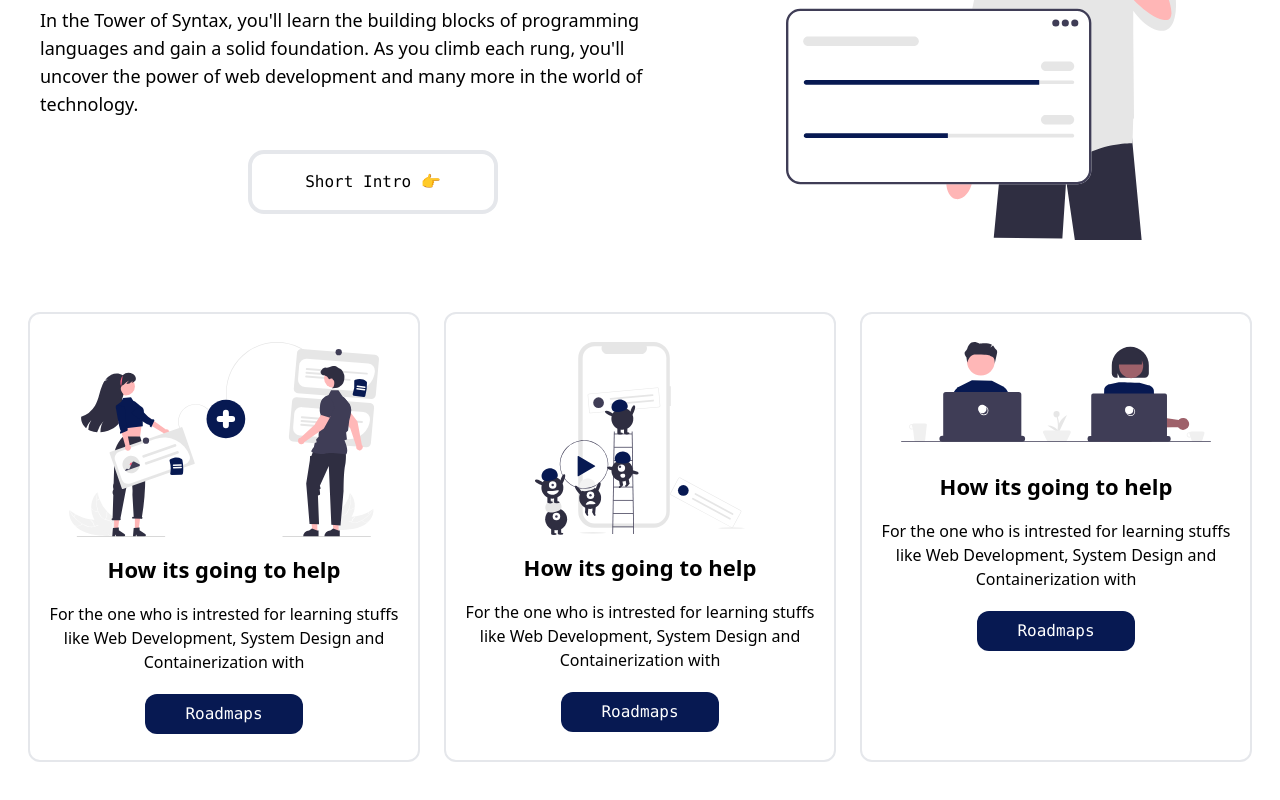
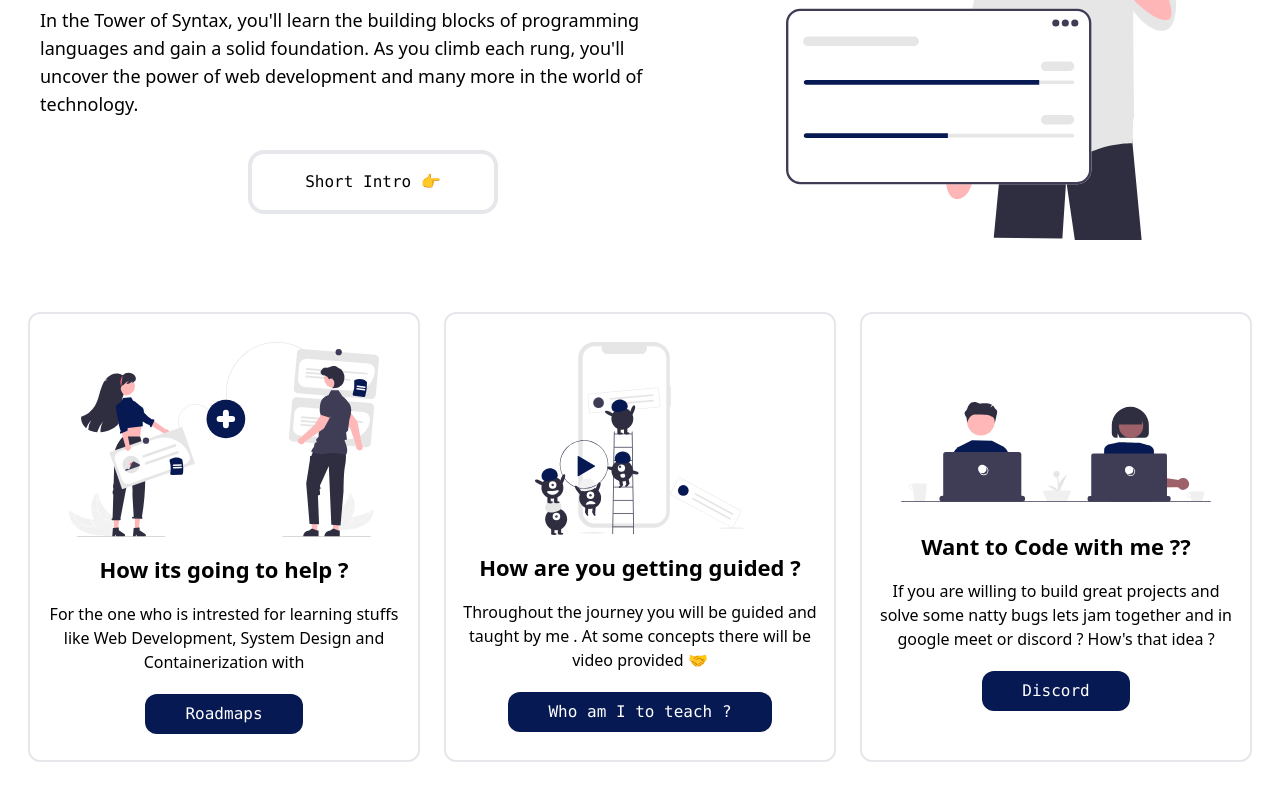
Before and after one commit to mrinalxdev/Synthia, a React (Vite) app: page / in a window 1280 px wide. Shown: the part 302-1102 px from the top of the page. Built offline with nearby package versions, Linux system fonts and the light colour scheme; the HTML template or start-up script is replaced by a standard one.

Commit message:
Added New data

```diff
--- a/src/components/Navbar.jsx
+++ b/src/components/Navbar.jsx
@@ -4,7 +4,7 @@ import logo from "../assets/Dev.png"
 
 const Navbar = () => {
   return (
-    <div className="max-w-[90%] m-auto mt-2 ">
+    <div className="max-w-[90%] m-auto mt-2 sm:max">
       <div className="flex flex-row justify-between items-center">
         <div className="text-4xl  logo">
           <Link to="/">
--- a/src/pages/Home/Filler.jsx
+++ b/src/pages/Home/Filler.jsx
@@ -15,7 +15,7 @@ const Filler = () => {
               <img src={filler1} alt="" />
             </div>
             <h1 className="p-4 text-center font-semibold pt-4">
-              How its going to help
+              How its going to help ?
             </h1>
             <p className="text-[16px] text-center px-4">
               For the one who is intrested for learning stuffs like Web
@@ -23,7 +23,7 @@ const Filler = () => {
             </p>
           </div>
           <div className="mt-5 flex justify-center items-center">
-            <Link className="bg-[#071952] px-[40px] py-2 font-mono rounded-xl text-white transition-all duration-150 hover:border-4 hover:bg-transparent hover:text-black">
+            <Link to="https://roadmap.sh/" className="bg-[#071952] px-[40px] py-2 font-mono rounded-xl text-white transition-all duration-150 hover:border-4 hover:bg-transparent hover:text-black">
               <button>Roadmaps</button>
             </Link>
           </div>
@@ -37,16 +37,15 @@ const Filler = () => {
               <img src={filler2} alt="" />
             </div>
             <h1 className="p-4 text-center font-semibold pt-4">
-              How its going to help
+              How are you getting guided ?
             </h1>
             <p className="text-[16px] text-center px-4">
-              For the one who is intrested for learning stuffs like Web
-              Development, System Design and Containerization with{" "}
+              Throughout the journey you will be guided and taught by me . At some concepts there will be video provided 🤝
             </p>
           </div>
           <div className="mt-5 flex justify-center items-center">
-            <Link className="bg-[#071952] px-[40px] py-2 font-mono rounded-xl text-white transition-all duration-150 hover:border-4 hover:bg-transparent hover:text-black">
-              <button>Roadmaps</button>
+            <Link to="https://github.com/mrinalxdev" className="bg-[#071952] px-[40px] py-2 font-mono rounded-xl text-white transition-all duration-150 hover:border-4 hover:bg-transparent hover:text-black">
+              <button>Who am I to teach ? </button>
             </Link>
           </div>
         </div>
@@ -55,20 +54,19 @@ const Filler = () => {
       <div className="w-[33%]">
       <div className="border-2 h-[450px] m-2 rounded-xl cursor-pointer filler hover:rounded-3xl">
           <div className=" text-[22px]">
-            <div className="w-[310px] m-auto pt-7">
+            <div className="w-[310px] m-auto mt-[60px] pt-7">
               <img src={filler3} alt="" />
             </div>
             <h1 className="p-4 text-center font-semibold pt-7">
-              How its going to help
+              Want to Code with me ??
             </h1>
             <p className="text-[16px] text-center px-4">
-              For the one who is intrested for learning stuffs like Web
-              Development, System Design and Containerization with{" "}
+             If you are willing to build great projects and solve some natty bugs lets jam together and in google meet or discord ? How's that idea ?
             </p>
           </div>
           <div className="mt-5 flex justify-center items-center">
-            <Link className="bg-[#071952] px-[40px] py-2 font-mono rounded-xl text-white transition-all duration-150 hover:border-4 hover:bg-transparent hover:text-black">
-              <button>Roadmaps</button>
+            <Link to="https://discord.gg/We6bV3pF" className="bg-[#071952] px-[40px] py-2 font-mono rounded-xl text-white transition-all duration-150 hover:border-4 hover:bg-transparent hover:text-black">
+              <button>Discord</button>
             </Link>
           </div>
         </div>
```
